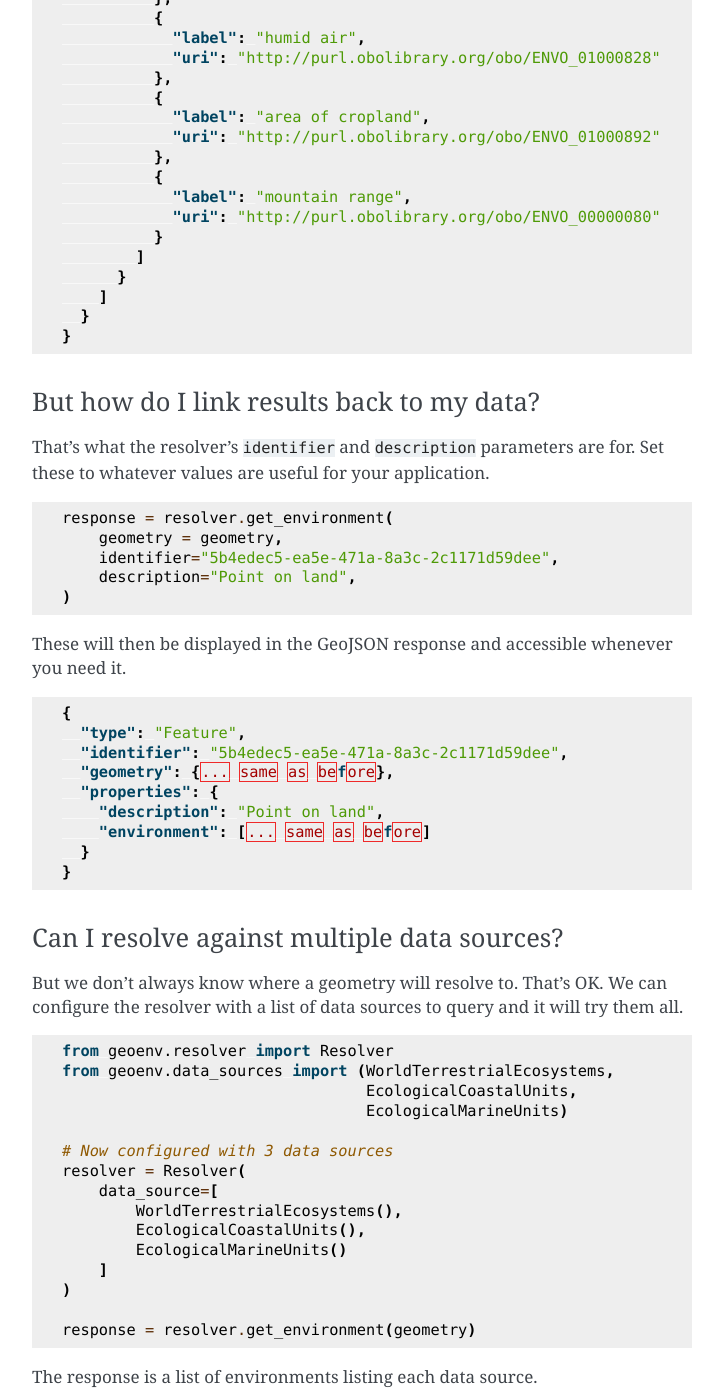
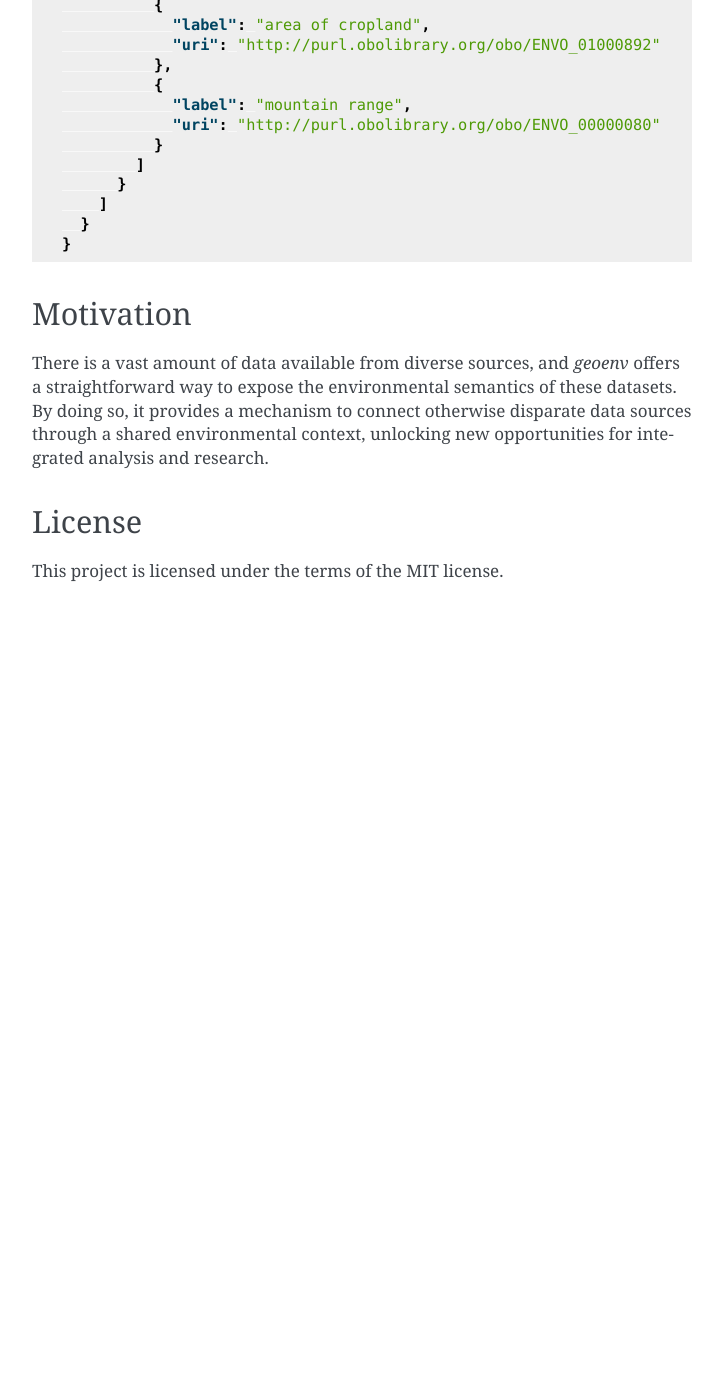
Before and after one commit to clnsmth/geoenv, a Sphinx documentation site: the page built from docs/source/index.rst, in a window 1280 px wide and 1400 px high, scrolled down 2113 px. Shown: the whole window, without its empty margins (388-1111 px from the left). Built offline with Sphinx 7.4.7, drawn with Linux system fonts in a browser that asks for light colours; after the commit the page ends 2743 px from its top, so only the background shows below that; some of the changed text lies outside the part shown.

Commit message:
Save WIP

```diff
--- a/docs/source/index.rst
+++ b/docs/source/index.rst
@@ -21,32 +21,27 @@
 
 Whether you're working with field samples, sensor deployments, or satellite observations, `geoenv` helps you describe the environment with consistent, interoperable metadata.
 
-.. _Environment Ontology: https://sites.google.com/site/environmentontology/
+**Highlights**
 
-Highlights
-----------
+- **Global data support**:
+  Works with terrestrial, coastal, and marine environments at global scale.
 
-- 🌍 **Global data support**
-  Works with terrestrial and ecological datasets at global scale.
+- **Semantically rich**:
+  Maps environmental terms to `ENVO`_ and other vocabularies.
 
-- 🧠 **Semantically rich**
-  Maps environmental terms to `ENVO <https://sites.google.com/site/environmentontology/>`_ and other vocabularies.
+- **Extensible**:
+  Plug in new data sources or vocabularies.
 
-- 🔌 **Extensible**
-  Plug in your own data sources or vocabularies.
-
-- 🧰 **Built for integration**
+- **Built for integration**:
   Returns structured GeoJSON + Schema.org outputs for interoperability.
 
-.. note::
-
-   Know of a useful dataset, vocabulary, or ontology? `Suggest it! <https://github.com/clnsmth/geoenv/issues>`_
+Know of a useful data source or vocabulary? `Suggest it! <https://github.com/clnsmth/geoenv/issues>`_
 
 
 .. _quickstart:
 
-⚡ Quick Start
--------------
+Quick Start
+-----------
 
 Install directly from GitHub:
 
@@ -59,10 +54,10 @@
 .. code-block:: python
 
    from geoenv.data_sources import WorldTerrestrialEcosystems
+   from geoenv.geometry import Geometry
    from geoenv.resolver import Resolver
-   from geoenv.geometry import Geometry
 
-   # Define a geometry in GeoJSON format
+   # Define a geometry in GeoJSON format (Point or Polygon)
    geometry = Geometry(
        {
            "type": "Point",
@@ -73,13 +68,13 @@
        }
    )
 
-   # Configure the resolver with one or more data sources
+   # Configure the resolver with a data source (there can be multiple)
    resolver = Resolver(data_source=[WorldTerrestrialEcosystems()])
 
    # Resolve the geometry to environmental descriptions
    response = resolver.get_environment(geometry)
 
-The result is a GeoJSON Feature with structured environments mapped to ENVO (by default):
+The response is a GeoJSON `Feature` with structured environments mapped to `ENVO`_ (by default):
 
 .. code-block:: json
 
@@ -134,83 +129,15 @@
      }
    }
 
-But how do I link results back to my data?
-~~~~~~~~~~~~~~~~~~~~~~~~~~~~~~~~~~~~~~~~~~
-
-That's what the resolver's ``identifier`` and ``description`` parameters are for. Set these to whatever values are useful for your application.
-
-.. code-block:: python
-
-   response = resolver.get_environment(
-       geometry = geometry,
-       identifier="5b4edec5-ea5e-471a-8a3c-2c1171d59dee",
-       description="Point on land",
-   )
-
-These will then be displayed in the GeoJSON response and accessible whenever you need it.
-
-.. code-block:: json
-
-   {
-     "type": "Feature",
-     "identifier": "5b4edec5-ea5e-471a-8a3c-2c1171d59dee",
-     "geometry": {... same as before},
-     "properties": {
-       "description": "Point on land",
-       "environment": [... same as before]
-     }
-   }
-
-Can I resolve against multiple data sources?
-~~~~~~~~~~~~~~~~~~~~~~~~~~~~~~~~~~~~~~~~~~~~
-
-But we don't always know where a geometry will resolve to. That's OK. We can configure the resolver with a list of data sources to query and it will try them all.
-
-.. code-block:: python
-
-   from geoenv.resolver import Resolver
-   from geoenv.data_sources import (WorldTerrestrialEcosystems,
-                                    EcologicalCoastalUnits,
-                                    EcologicalMarineUnits)
-
-   # Now configured with 3 data sources
-   resolver = Resolver(
-       data_source=[
-           WorldTerrestrialEcosystems(),
-           EcologicalCoastalUnits(),
-           EcologicalMarineUnits()
-       ]
-   )
-
-   response = resolver.get_environment(geometry)
-
-The response is a list of environments listing each data source.
-
-.. code-block:: json
-
-   response
-
-Support for Schema.org?
-~~~~~~~~~~~~~~~~~~~~~~~
-
-We may want to represent this in Schema.org format. The response is already structured to be easily converted to Schema.org.
-
-.. code-block:: python
-
-   response.to_schema_org()
-
-Presto
-
-.. code-block:: json
-
-   schema.org example
-
-📚 Motivation
--------------
+Motivation
+----------
 
 There is a vast amount of data available from diverse sources, and `geoenv` offers a straightforward way to expose the environmental semantics of these datasets. By doing so, it provides a mechanism to connect otherwise disparate data sources through a shared environmental context, unlocking new opportunities for integrated analysis and research.
 
-📄 License
-----------
+License
+-------
 
 This project is licensed under the terms of the MIT license.
+
+
+.. _ENVO: https://sites.google.com/site/environmentontology/
```
Also changed, not shown: README.md (+21 -119 lines), docs/source/dev/contributing.rst (+53 -39 lines), docs/source/dev/design.rst (+37 -37 lines), docs/source/dev/maintaining.rst (+48 -77 lines).
